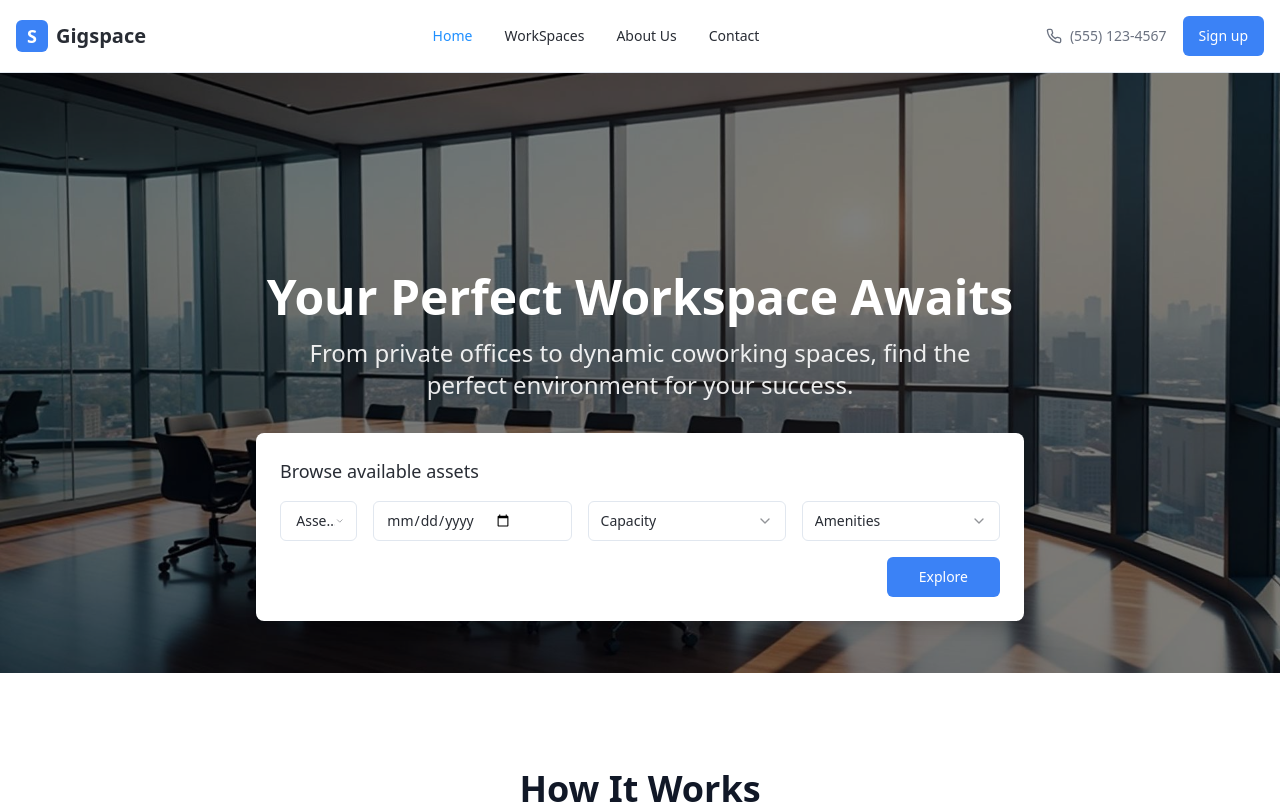
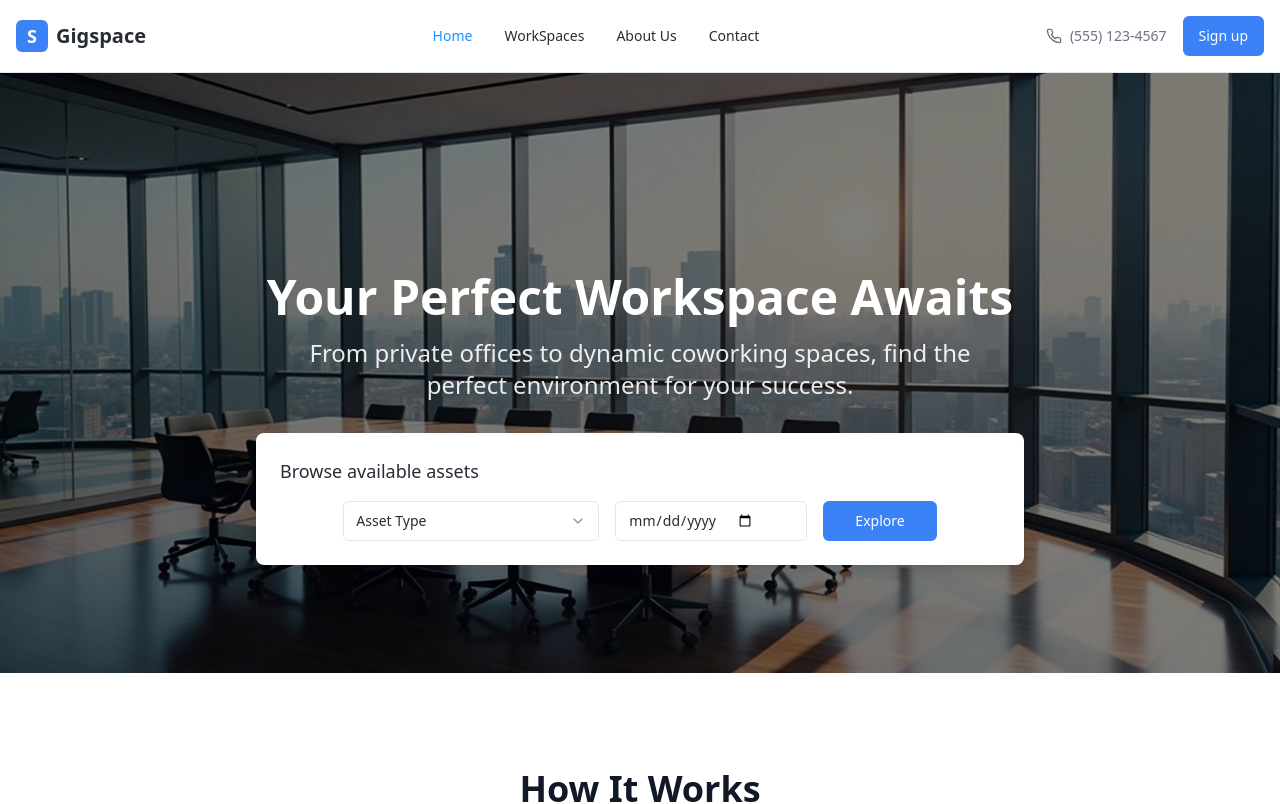
Before and after one commit to AbishekBala/smart-space-booker, a React (Vite) app: page / in a window 1280 px wide. Shown: the top 804 px of the page. Built offline with nearby package versions, Linux system fonts and the light colour scheme.

Commit message:
home page done

```diff
--- a/src/pages/Index.tsx
+++ b/src/pages/Index.tsx
@@ -117,46 +117,29 @@ const Index = () => {
           {/* Search Box */}
           <div className="w-full max-w-3xl bg-white rounded-lg shadow-lg p-6">
             <h2 className="text-lg font-medium mb-4">Browse available assets</h2>
-            <div className="flex flex-col md:flex-row gap-4">
+            <div className="flex flex-col md:flex-row gap-4 items-end justify-center">
+              <div className="w-full md:w-64">
                 <Select>
-                <SelectTrigger className="flex-1">
+                  <SelectTrigger className="w-full">
                     <SelectValue placeholder="Asset Type" />
                   </SelectTrigger>
                   <SelectContent>
-                  <SelectItem value="office">Office Space</SelectItem>
-                  <SelectItem value="meeting">Meeting Room</SelectItem>
+                    <SelectItem value="private-office">Private Office</SelectItem>
+                    <SelectItem value="meeting-room">Meeting Room</SelectItem>
                     <SelectItem value="coworking">Coworking Space</SelectItem>
-                </SelectContent>
-              </Select>
-
-              <Input type="date" className="w-full" />
-
-              <Select>
-                <SelectTrigger className="w-full">
-                  <SelectValue placeholder="Capacity" />
-                </SelectTrigger>
-                <SelectContent>
-                  <SelectItem value="1-4">1-4 People</SelectItem>
-                  <SelectItem value="5-10">5-10 People</SelectItem>
-                  <SelectItem value="10+">10+ People</SelectItem>
-                </SelectContent>
-              </Select>
-
-              <Select>
-                <SelectTrigger className="w-full">
-                  <SelectValue placeholder="Amenities" />
-                </SelectTrigger>
-                <SelectContent>
-                  <SelectItem value="wifi">WiFi</SelectItem>
-                  <SelectItem value="projector">Projectors</SelectItem>
-                  <SelectItem value="whiteboard">Whiteboard</SelectItem>
+                    <SelectItem value="conference-room">Conference Room</SelectItem>
+                    <SelectItem value="creative-studio">Creative Studio</SelectItem>
                   </SelectContent>
                 </Select>
               </div>
-            <div className="flex justify-end mt-4">
+
+              <div className="w-full md:w-48">
+                <Input type="date" className="w-full" />
+              </div>
+
               <Button
                 onClick={() => navigate("/spaces")}
-                className="bg-blue-500 hover:bg-blue-600 text-white px-8 py-2 h-10"
+                className="bg-blue-500 hover:bg-blue-600 text-white px-8 py-2 h-10 whitespace-nowrap"
               >
                 Explore
               </Button>
```
Lines whose indentation alone changed are shown as unchanged.
